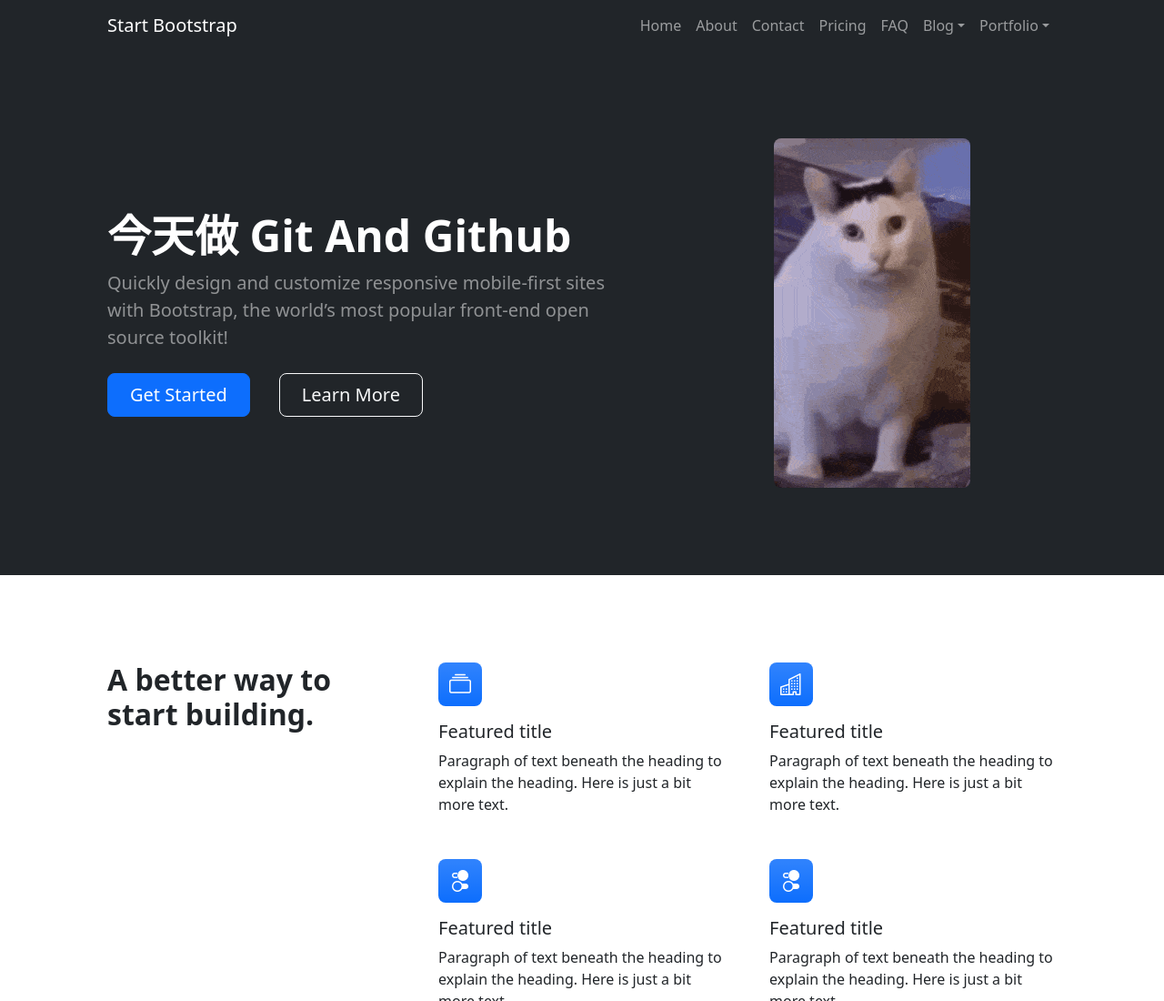
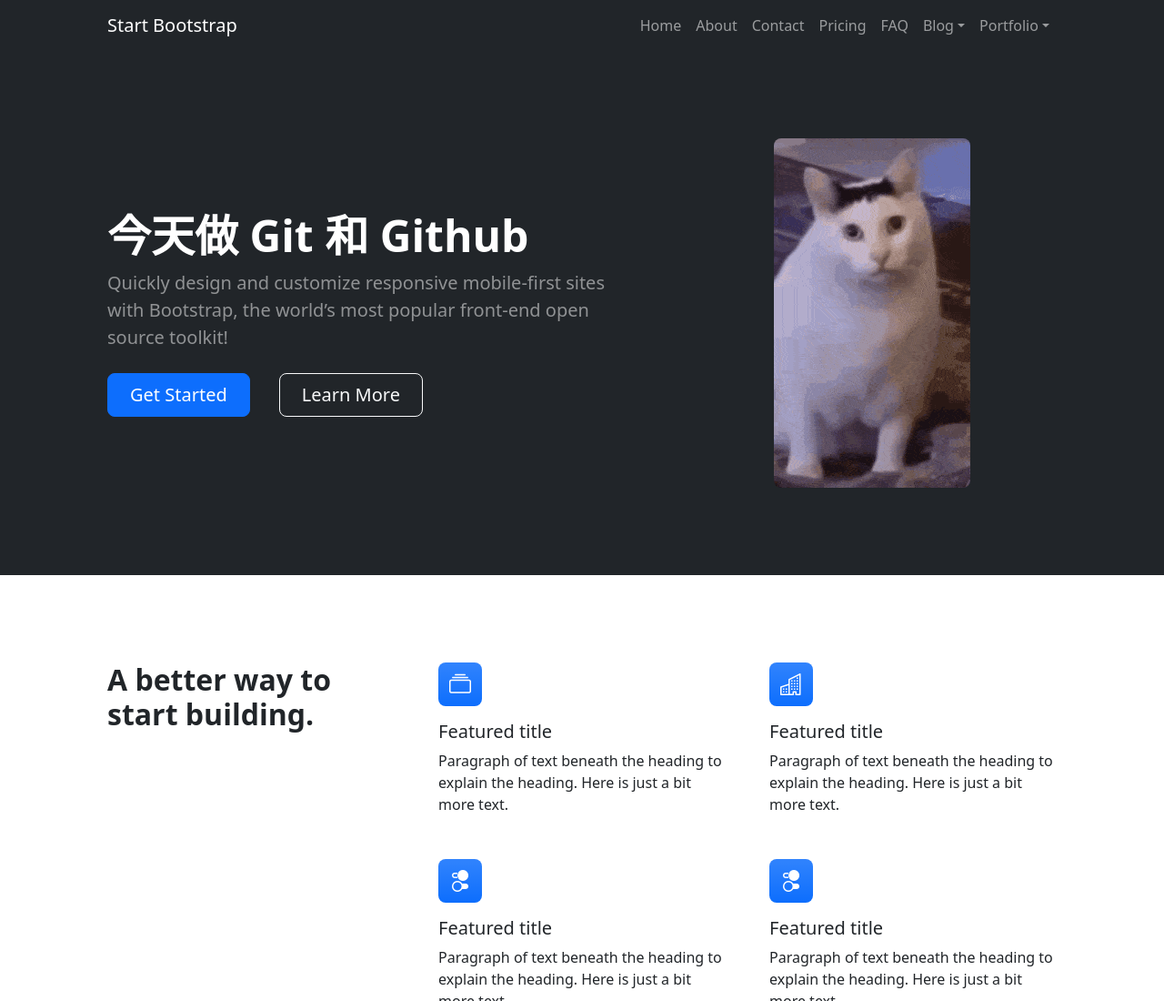
Before and after one commit to 11110129/My-Wedsite, a plain HTML site: page index.html in a window 1280 px wide. Shown: the top 1100 px of the page at 91% size. Drawn offline with nearby package versions, Linux system fonts and the light colour scheme.

Commit message:
title更改

```diff
--- a/index.html
+++ b/index.html
@@ -51,7 +51,7 @@
                     <div class="row gx-5 align-items-center justify-content-center">
                         <div class="col-lg-8 col-xl-7 col-xxl-6">
                             <div class="my-5 text-center text-xl-start">
-                                <h1 class="display-5 fw-bolder text-white mb-2">今天做 Git And Github</h1>
+                                <h1 class="display-5 fw-bolder text-white mb-2">今天做 Git 和 Github</h1>
                                 <p class="lead fw-normal text-white-50 mb-4">Quickly design and customize responsive mobile-first sites with Bootstrap, the world’s most popular front-end open source toolkit!</p>
                                 <div class="d-grid gap-3 d-sm-flex justify-content-sm-center justify-content-xl-start">
                                     <a class="btn btn-primary btn-lg px-4 me-sm-3" href="#features">Get Started</a>
```
